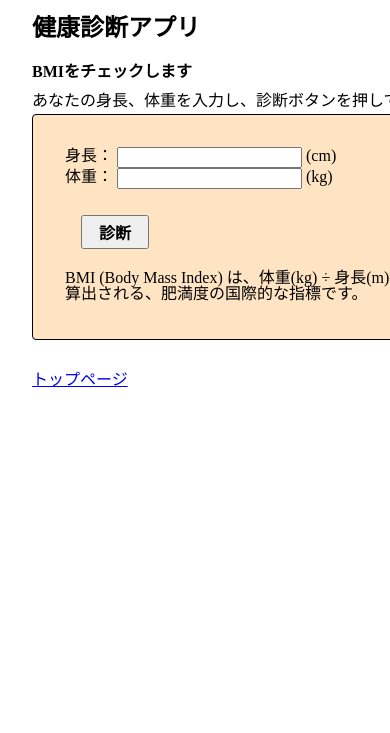
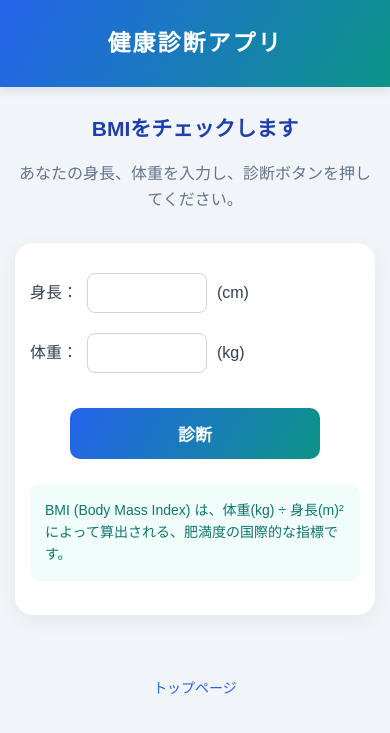
Before and after one commit to kd19910418-source/HealthCheck, a Spring Boot app: page /HealthCheck in a window 390 px wide; the page is wider, and only the part inside the window is pictured. Shown: the top 733 px of that part. Run offline with Spring Boot 4, Linux system fonts and the light colour scheme.

Commit message:
画面レイアウト変更

```diff
--- a/src/main/resources/static/css/style.css
+++ b/src/main/resources/static/css/style.css
@@ -1,228 +1,292 @@
-@charset "UTF-8";
-
-/*
-html5doctor.com Reset Stylesheet
-v1.6.1
-Last Updated: 2010-09-17
-Author: Richard Clark - http://richclarkdesign.com
-Twitter: @rich_clark
-*/
-
-html,
-body,
-div,
-span,
-object,
-iframe,
-h1,
-h2,
-h3,
-h4,
-h5,
-h6,
-p,
-blockquote,
-pre,
-abbr,
-address,
-cite,
-code,
-del,
-dfn,
-em,
-img,
-ins,
-kbd,
-q,
-samp,
-small,
-strong,
-sub,
-sup,
-var,
-b,
-i,
-dl,
-dt,
-dd,
-ol,
-ul,
-li,
-fieldset,
-form,
-label,
-legend,
-table,
-caption,
-tbody,
-tfoot,
-thead,
-tr,
-th,
-td,
-article,
-aside,
-canvas,
-details,
-figcaption,
-figure,
-footer,
-header,
-hgroup,
-menu,
-nav,
-section,
-summary,
-time,
-mark,
-audio,
-video {
-  margin: 0;
-  padding: 0;
-  border: 0;
-  outline: 0;
-  font-size: 100%;
-  vertical-align: baseline;
-  background: transparent;
+/* =========================
+   全体の基本設定
+========================= */
+* {
+  box-sizing: border-box;
 }
 
 body {
-  line-height: 1;
+  margin: 0;
+  padding: 0;
+  font-family: "Noto Sans JP", "Meiryo", sans-serif;
+  background-color: #f1f5f9;
+  color: #334155;
+  line-height: 1.6;
 }
 
-article,
-aside,
-details,
-figcaption,
-figure,
-footer,
-header,
-hgroup,
-menu,
-nav,
-section {
-  display: block;
+/* =========================
+   ヘッダー
+========================= */
+header {
+  background: linear-gradient(120deg, #2563eb, #0d9488);
+  color: white;
+  text-align: center;
+  padding: 25px 15px;
+  box-shadow: 0 3px 10px rgba(0, 0, 0, 0.1);
 }
 
-nav ul {
-  list-style: none;
+header h1 {
+  margin: 0;
+  font-size: 28px;
+  letter-spacing: 2px;
 }
 
-blockquote,
-q {
-  quotes: none;
+/* =========================
+   メインコンテンツ
+========================= */
+#main_container {
+  width: 100%;
+  max-width: 800px;
+  margin: 40px auto;
+  padding: 0 20px;
 }
 
-blockquote:before,
-blockquote:after,
-q:before,
-q:after {
-  content: "";
-  content: none;
+main h2 {
+  text-align: center;
+  color: #1e40af;
+  font-size: 24px;
+  margin-bottom: 10px;
 }
 
-a {
-  margin: 0;
-  padding: 0;
-  font-size: 100%;
-  vertical-align: baseline;
-  background: transparent;
+main > p {
+  text-align: center;
+  color: #64748b;
+  margin-bottom: 30px;
 }
 
-/* change colours to suit your needs */
-ins {
-  background-color: #ff9;
-  color: #000;
-  text-decoration: none;
+/* =========================
+   共通カード
+========================= */
+.container {
+  background-color: white;
+  padding: 35px;
+  border-radius: 18px;
+  box-shadow: 0 5px 20px rgba(0, 0, 0, 0.06);
 }
 
-/* change colours to suit your needs */
-mark {
-  background-color: #ff9;
-  color: #000;
-  font-style: italic;
+/* =========================
+   入力画面
+========================= */
+.container form {
+  font-size: 16px;
+}
+
+.container input[type="text"] {
+  width: 150px;
+  padding: 10px 12px;
+  margin: 10px 5px;
+  border: 1px solid #cbd5e1;
+  border-radius: 8px;
+  font-size: 16px;
+  outline: none;
+  transition: 0.2s;
+}
+
+.container input[type="text"]:focus {
+  border-color: #2563eb;
+  box-shadow: 0 0 0 3px rgba(37, 99, 235, 0.12);
+}
+
+.container form span {
+  color: #dc2626;
+  font-size: 13px;
+}
+
+/* エラーメッセージ */
+.container form p {
+  color: #dc2626;
+  font-size: 14px;
+  margin-top: 10px;
+}
+
+/* 診断ボタン */
+#diagnosis_button {
+  text-align: center;
+  margin: 25px 0;
+}
+
+#diagnosis_button input[type="submit"] {
+  width: 100%;
+  max-width: 250px;
+  padding: 13px;
+  border: none;
+  border-radius: 10px;
+  background: linear-gradient(120deg, #2563eb, #0d9488);
+  color: white;
+  font-size: 17px;
+  font-weight: bold;
+  cursor: pointer;
+  transition: 0.25s;
+}
+
+#diagnosis_button input[type="submit"]:hover {
+  transform: translateY(-2px);
+  box-shadow: 0 7px 18px rgba(37, 99, 235, 0.25);
+}
+
+/* BMIの説明 */
+.container > p {
+  margin-top: 25px;
+  padding: 15px;
+  background-color: #f0fdfa;
+  border-radius: 10px;
+  color: #0f766e;
+  font-size: 14px;
+}
+
+/* =========================
+   結果画面
+========================= */
+.result-container {
+  padding: 30px;
+}
+
+/* 身長・体重 */
+.result-item {
+  display: flex;
+  justify-content: space-between;
+  align-items: center;
+  padding: 16px 10px;
+  border-bottom: 1px solid #e2e8f0;
+}
+
+.result-label {
+  color: #64748b;
+  font-size: 15px;
+  font-weight: 600;
+}
+
+.result-value {
+  color: #334155;
+  font-size: 20px;
   font-weight: bold;
 }
 
-del {
-  text-decoration: line-through;
+.result-value small {
+  font-size: 13px;
+  color: #64748b;
+  margin-left: 4px;
 }
 
-abbr[title],
-dfn[title] {
-  border-bottom: 1px dotted;
-  cursor: help;
+/* BMI数値 */
+.bmi-result {
+  margin-top: 25px;
+  padding: 25px 15px;
+  background-color: #eff6ff;
+  border-radius: 15px;
+  text-align: center;
 }
 
-table {
-  border-collapse: collapse;
-  border-spacing: 0;
+.bmi-result .result-label {
+  display: block;
+  margin-bottom: 10px;
 }
 
-/* change border colour to suit your needs */
-hr {
+.bmi-result strong {
   display: block;
-  height: 1px;
-  border: 0;
-  border-top: 1px solid #cccccc;
-  margin: 1em 0;
-  padding: 0;
+  font-size: 48px;
+  color: #2563eb;
+  letter-spacing: 2px;
 }
 
-input,
-select {
-  vertical-align: middle;
+/* 診断結果 */
+.body-type {
+  margin-top: 20px;
+  padding: 22px;
+  background-color: #ecfdf5;
+  border: 1px solid #a7f3d0;
+  border-radius: 12px;
+  text-align: center;
 }
 
-/* ------------------------------------------------------ */
-
-body {
-  max-width: 1200px;
-  padding: 0 auto;
-  margin: 0 2rem;
+.body-type .result-label {
+  display: block;
+  margin-bottom: 10px;
 }
 
-/* ------------------------------------------------------ */
-
-header h1 {
-  margin: 1rem 0;
-  font-size: 1.5rem;
+.body-type strong {
+  display: block;
+  font-size: 24px;
+  color: #0d9488;
 }
 
-/* ------------------------------------------------------ */
-
-h2 {
-  margin: 0.5rem 0;
-}
-p {
-  padding: 5px 0;
+/* もう一度診断するボタン */
+.result-button {
+  text-align: center;
+  margin-top: 30px;
 }
 
-.container {
-  min-width: 400px;
-  padding: 2rem;
-  background-color: bisque;
-  border: 1px #000 solid;
-  border-radius: 4px;
+.result-button a {
+  display: inline-block;
+  width: 100%;
+  max-width: 250px;
+  padding: 13px;
+  border-radius: 10px;
+  background: linear-gradient(120deg, #2563eb, #0d9488);
+  color: white;
+  font-weight: bold;
+  text-decoration: none;
+  transition: 0.25s;
 }
 
-#main_container {
-  display: flex;
-  flex-wrap: wrap;
-  width: 100%;
+.result-button a:hover {
+  transform: translateY(-2px);
+  box-shadow: 0 7px 18px rgba(37, 99, 235, 0.25);
 }
 
-#diagnosis_button input {
-  padding: 0.2rem 1rem;
-  margin: 1rem;
-  font-size: 16px;
-  font-weight: bold;
-  cursor: pointer;
+/* =========================
+   フッター
+========================= */
+footer {
+  text-align: center;
+  padding: 20px;
+  margin-top: 40px;
 }
 
-/* ------------------------------------------------------ */
+footer a {
+  color: #2563eb;
+  text-decoration: none;
+  font-size: 14px;
+}
 
-footer {
-  margin: 2rem 0;
+footer a:hover {
+  text-decoration: underline;
 }
-/* ------------------------------------------------------ */
+
+/* =========================
+   スマートフォン対応
+========================= */
+@media (max-width: 600px) {
+  header h1 {
+    font-size: 23px;
+  }
+
+  #main_container {
+    margin: 25px auto;
+    padding: 0 15px;
+  }
+
+  main h2 {
+    font-size: 21px;
+  }
+
+  .container {
+    padding: 20px 15px;
+  }
+
+  .container input[type="text"] {
+    width: 120px;
+  }
+
+  .result-container {
+    padding: 20px 15px;
+  }
+
+  .bmi-result strong {
+    font-size: 40px;
+  }
+
+  .body-type strong {
+    font-size: 21px;
+  }
+}
```
Also changed, not shown: src/main/resources/templates/healthCheckResult.html (+33 -10 lines).
